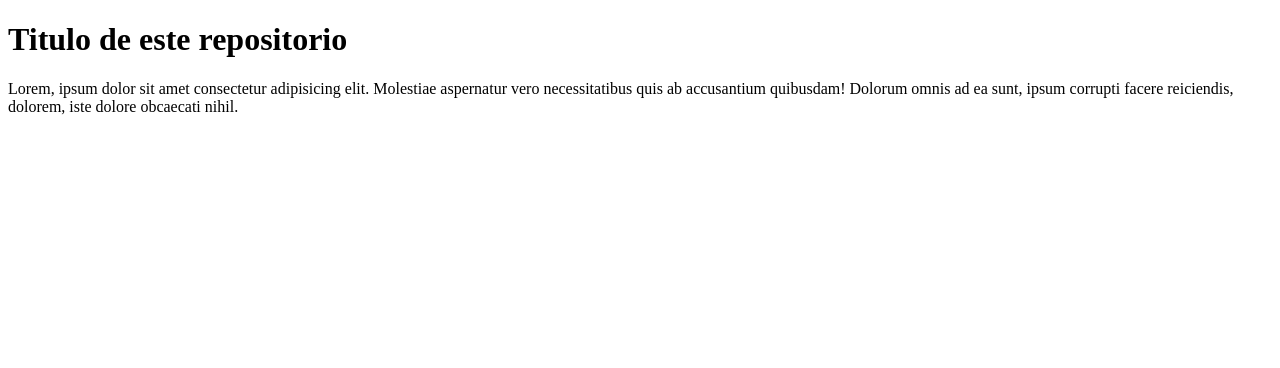
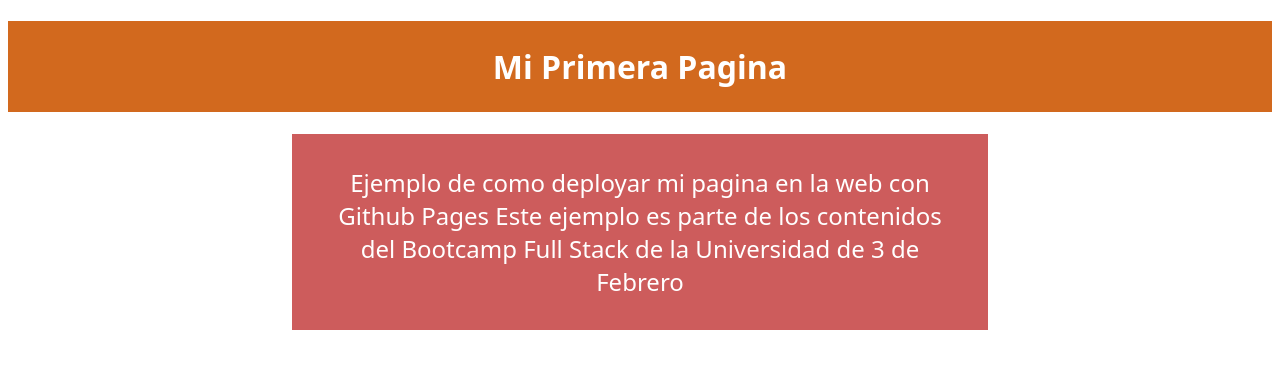
Before and after one commit to Facuerramuspe/Repositorio-de-Prueba, a plain HTML site: page index.html in a window 1280 px wide. Drawn offline with Linux system fonts and the light colour scheme.

Commit message:
Cambios en estilos y readme

```diff
--- a/estilos.css
+++ b/estilos.css
@@ -0,0 +1,18 @@
+body {
+    text-align: center;
+    font-family: system-ui, -apple-system, BlinkMacSystemFont, 'Segoe UI', Roboto, Oxygen, Ubuntu, Cantarell, 'Open Sans', 'Helvetica Neue', sans-serif;
+    color: white;
+}
+
+h1 {
+    background-color: chocolate;
+    padding: 24px;
+}
+
+p {
+    width: 50%;
+    margin: 0 auto;
+    background-color: indianred;
+    padding: 32px;
+    font-size: 24px;
+}
--- a/index.html
+++ b/index.html
@@ -8,12 +8,13 @@
 </head>
 <body>
     <h1>
-        Titulo de este repositorio
+        Mi Primera Pagina
     </h1>
 
     <p>
-        Lorem, ipsum dolor sit amet consectetur adipisicing elit. Molestiae aspernatur vero necessitatibus quis ab accusantium quibusdam! Dolorum omnis ad ea sunt, ipsum corrupti facere reiciendis, dolorem, iste dolore obcaecati nihil.
+        Ejemplo de como deployar mi pagina en la web con Github Pages
 
+        Este ejemplo es parte de los contenidos del Bootcamp Full Stack de la Universidad de 3 de Febrero
     </p>
 </body>
 </html>
```
